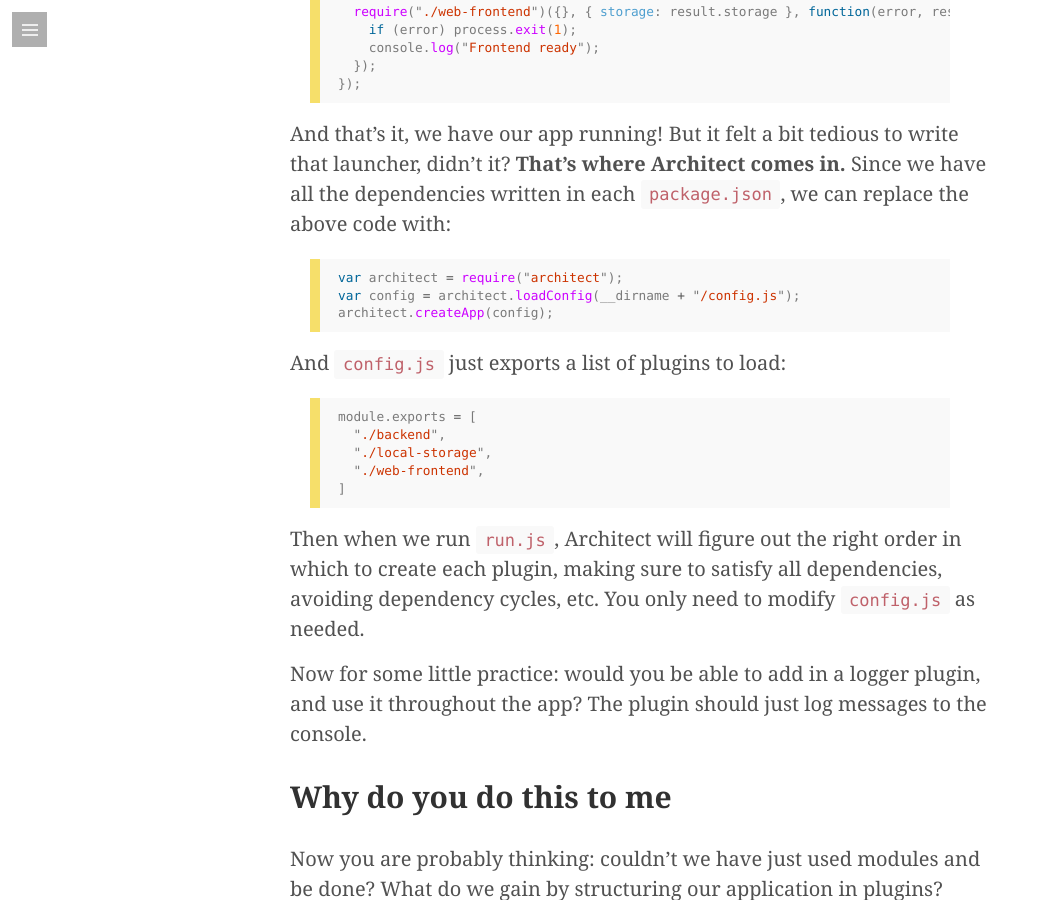
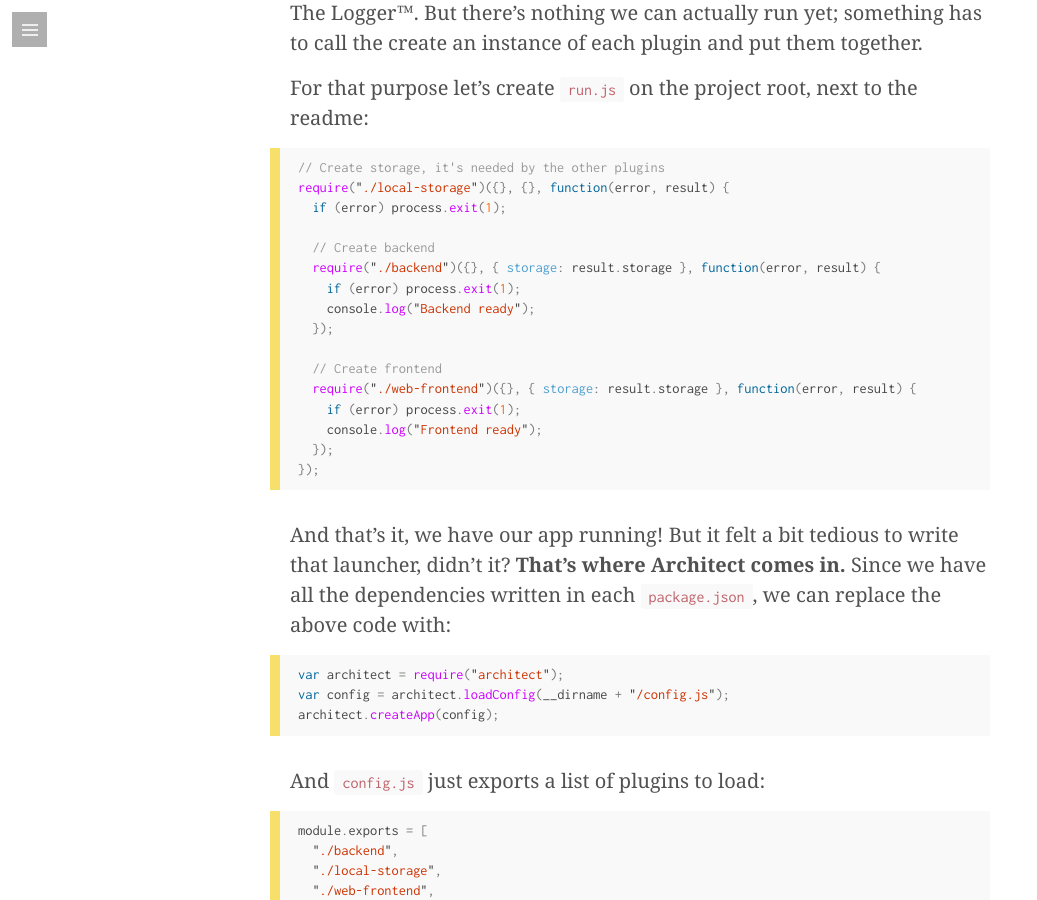
Before and after one commit to jmendeth/jmendeth.com, a Jekyll site: the page built from _posts/2015-08-13-understanding-architect.md, in a window 1280 px wide and 900 px high, scrolled down 6864 px. Shown: the whole window, without its empty margins (0-1037 px from the left). Built offline with Jekyll 4.4.1, drawn with Linux system fonts in a browser that asks for light colours; nearby versions of some CDN libraries; some web fonts are replaced; comment, search, counter and statistics services are not loaded.

Commit message:
Code typesetting

```diff
--- a/_config.yml
+++ b/_config.yml
@@ -1,6 +1,6 @@
 # Dependencies
 markdown:       kramdown
-highlighter:    pygments
+highlighter:    rouge
 gems:           [jekyll-paginate]
 
 # Permalinks
--- a/_layouts/default.html
+++ b/_layouts/default.html
@@ -5,6 +5,7 @@
 		{{ content }}
 		<link rel="stylesheet" href="{{ site.assets_url }}/assets/css/syntax.css" />
 		<link rel="stylesheet" href="{{ site.assets_url }}/assets/css/genericons.css" />
+		<link href="https://fonts.googleapis.com/css?family=Inconsolata" rel="stylesheet" />
 		<script type="text/javascript" src="//cdnjs.cloudflare.com/ajax/libs/jquery/2.1.1-rc2/jquery.min.js"></script>
 		<script type="text/javascript" src="//cdnjs.cloudflare.com/ajax/libs/stellar.js/0.6.2/jquery.stellar.min.js"></script>
 		<script>
--- a/assets/css/default.css
+++ b/assets/css/default.css
@@ -1,4 +1,4 @@
-html, body, div, span, applet, object, iframe, caption, p {
+html, body, div, span, applet, object, iframe, caption, figure, p {
 	margin: 0 0 0 0;
 	border: 0 0 0 0;
 	font: inherit;
@@ -271,11 +271,16 @@
 	color: #7a7a7a;
 }
 
+pre {
+        color: #464646;
+}
+
 blockquote {
 	border-left: 10px solid #C7F66A;
 }
 
 blockquote p {
+	color: inherit;
 	margin-top: 0px;
 	margin-bottom: 0px;
 }
@@ -285,20 +290,20 @@
 }
 
 code, pre {
-	font-family: Menlo, Monaco, "Courier New", monospace;
+	font-family: Inconsolata, Menlo, Monaco, "Courier New", monospace;
 	background-color: #f9f9f9;
 }
 
 code {
 	padding: .25em .5em;
-	font-size: 85%;
+	font-size: 80%;
 	color: #bf616a;
 	border-radius: 3px;
 }
 
 pre {
 	display: block;
-	font-size: .8rem;
+	font-size: .9rem;
 	line-height: 1.4;
 	white-space: pre;
 	overflow-y: auto;
@@ -310,15 +315,6 @@
 	font-size: 100%;
 	color: inherit;
 	background-color: transparent;
-}
-
-.highlight {
-	margin-bottom: 1rem;
-	border-radius: 4px;
-}
-
-.highlight pre {
-	margin-bottom: 0;
 }
 
 .clean {
--- a/assets/css/syntax.css
+++ b/assets/css/syntax.css
@@ -3,7 +3,7 @@
 .c { color: #999; } /* Comment */
 .err { color: #AA0000; background-color: #FFAAAA } /* Error */
 .k { color: #006699; } /* Keyword */
-.o { color: #555555 } /* Operator */
+.o { color: #7a7a7a } /* Operator */
 .cm { color: #0099FF; font-style: italic } /* Comment.Multiline */
 .cp { color: #009999 } /* Comment.Preproc */
 .c1 { color: #999; } /* Comment.Single */
@@ -60,6 +60,7 @@
 .vg { color: #003333 } /* Name.Variable.Global */
 .vi { color: #003333 } /* Name.Variable.Instance */
 .il { color: #FF6600 } /* Literal.Number.Integer.Long */
+.p { color: #7a7a7a } /* punctuation */
 
 .css .o,
 .css .o + .nt,
```
